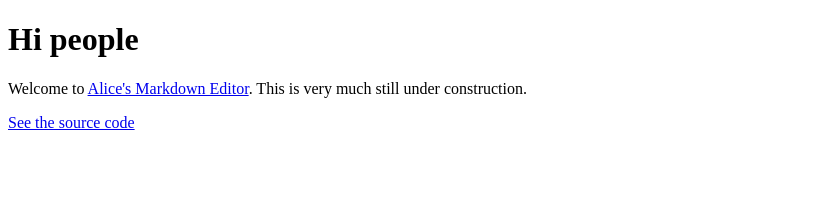
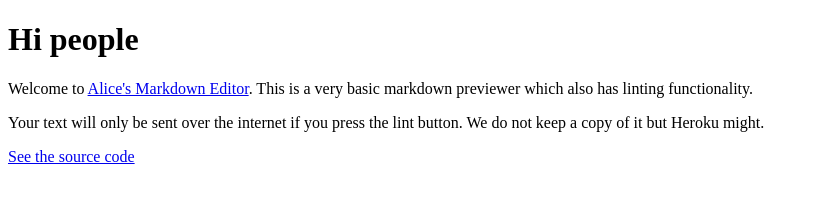
Before and after one commit to WheresAlice/markdown-editor, a Gatsby site: page / in a window 1280 px wide. Shown: the whole page, without its empty margins (0-819 px from the left). Built offline with nearby package versions, Linux system fonts and the light colour scheme; Gatsby itself is replaced by a stand-in of ours.

Commit message:
add note on lint going via Heroku

```diff
--- a/src/pages/index.js
+++ b/src/pages/index.js
@@ -6,7 +6,8 @@ import Header from '../components/header.js'
 const IndexPage = () => (
   <div>
     <h1>Hi people</h1>
-    <p>Welcome to <a href="/editor">Alice's Markdown Editor</a>.  This is very much still under construction.</p>
+    <p>Welcome to <a href="/editor">Alice's Markdown Editor</a>.  This is a very basic markdown previewer which also has linting functionality.</p>
+    <p>Your text will only be sent over the internet if you press the lint button.  We do not keep a copy of it but Heroku might.</p>
     <p><a href="https://github.com/WheresAlice/markdown-editor">See the source code</a></p>
   </div>
 )
```
Also changed, not shown: README.md.
